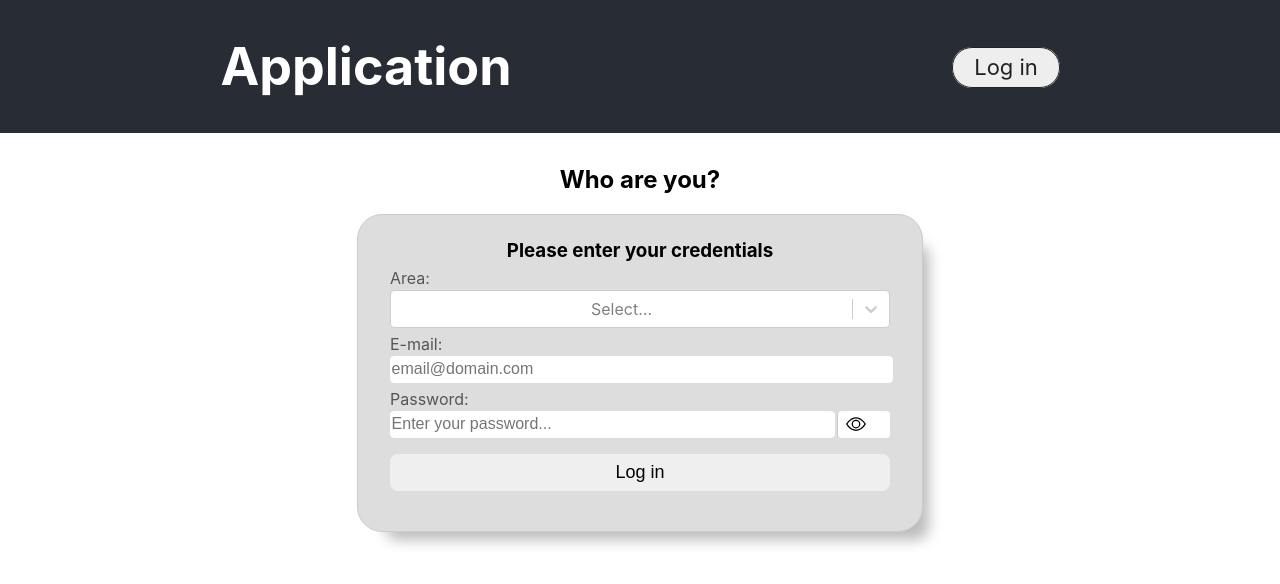
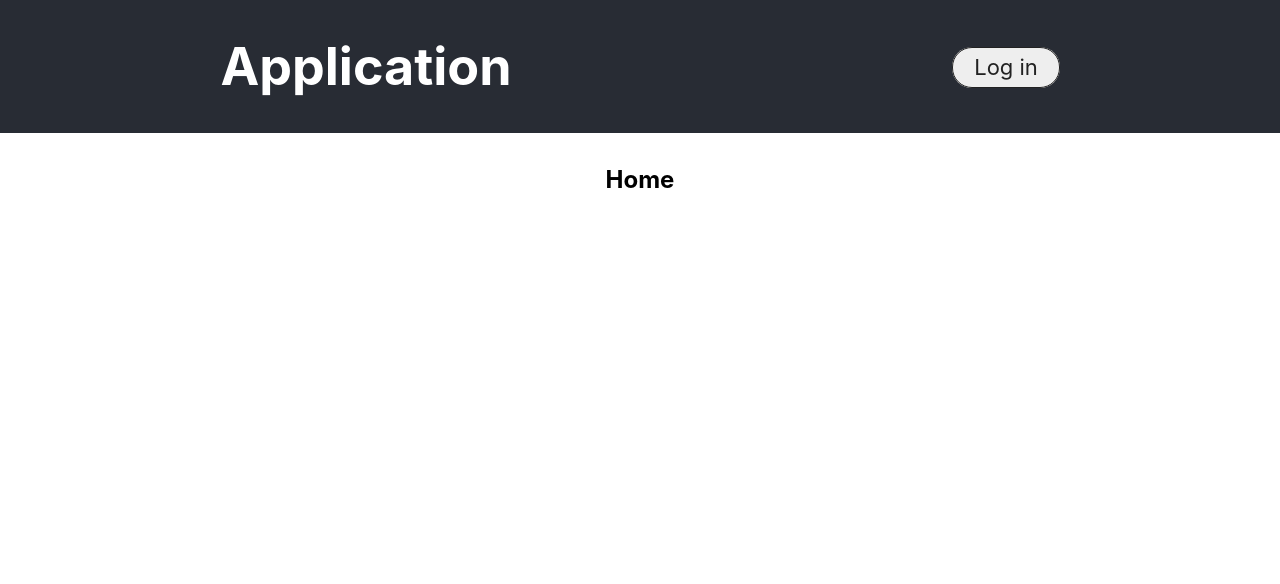
Before and after one commit to i-wolffe/sqlexpress-client, a React (Create React App) app: page /login in a window 1280 px wide. Shown: the top 584 px of the page. Built offline with nearby package versions, Linux system fonts and the light colour scheme.

Commit message:
Testing hash routes as alternative

```diff
--- a/src/App.js
+++ b/src/App.js
@@ -13,13 +13,9 @@ import PermissionProvider from "./permissionProvider/permissionProvider";
 import Restricted from "./permissionProvider/restricted";
 
 
-function App() {
-  const [user,setUser] = useState({
-    name: '',
-    access: '',
-    token: '',
-    permissions: []
-  })
+function App(props) {
+  const [user,setUser] = useState(
+    props.user)
   const [displayModal,setDisplayModal] = useState(false) // car to deretmine what to show on the Login button
   let logInfo = () => {
     console.log("STATE:",user)
@@ -28,12 +24,12 @@ function App() {
     //
   }
   useEffect(() => {
-    console.log(user)
+    console.warn(user)
     updateEnvironment(user)
   },[user])
   return (
-    <div className="App">
-    <PermissionProvider permissions={user.permissions}>
+      <div className="App">
+    <PermissionProvider permissions={ user !== undefined ? user.permissions : []}>
       <header className='App-header'>
         <Link to="/" ><h1 onClick={logInfo}>Application</h1></Link>
           <LoginButton user={user} setDisplayModal={setDisplayModal} />
@@ -46,8 +42,8 @@ function App() {
       <Modal displayModal={displayModal} setDisplayModal={setDisplayModal} setUser={setUser}/>
       <Routes>
         <Route exact path="/" element={<Home user={user}/>} />
-        <Route exact path="login" element={<Login setUser={setUser} />} />
-        <Route exact path="register" element={<Register />} />
+        <Route exact path="/login" element={<Login setUser={setUser} />} />
+        <Route exact path="/register" element={<Register />} />
       </Routes>
     </PermissionProvider>
     </div>
--- a/src/index.js
+++ b/src/index.js
@@ -2,15 +2,42 @@ import React from 'react';
 import ReactDOM from 'react-dom/client';
 import './index.css';
 import App from './App';
-import { BrowserRouter } from 'react-router-dom'
+import { createHashRouter, RouterProvider } from 'react-router-dom'
 import reportWebVitals from './reportWebVitals';
+import Home from './views/Home';
+import Login from './views/Login';
+import Register from './views/Register';
+
+const user = {
+  name: '',
+  access: '',
+  token: '',
+  permissions: []
+}
+
+const router = createHashRouter([
+  {
+    path: "/",
+    element: <App user={user}/>
+  },
+  {
+    path: "/home",
+    element: <Home />
+  },
+  {
+    path: "/login",
+    element: <Login />
+  },
+  {
+    path: "/register",
+    element: <Register />
+  },
+])
 
 const root = ReactDOM.createRoot(document.getElementById('root'));
 root.render(
   <React.StrictMode>
-    <BrowserRouter>
-      <App />
-    </BrowserRouter>
+    <RouterProvider router={router}/>
   </React.StrictMode>
 );
 
```
